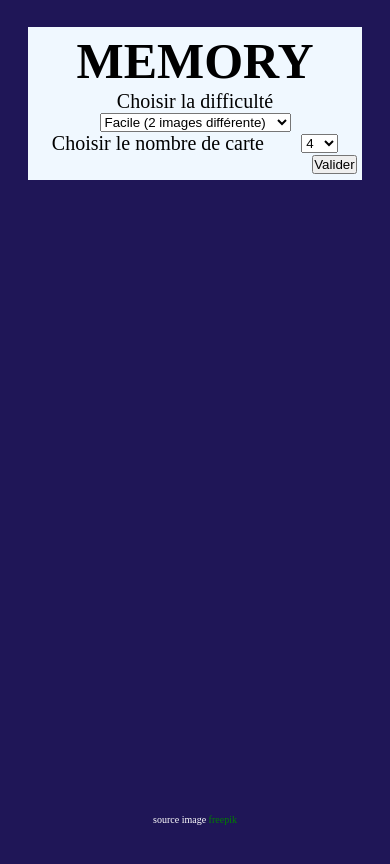
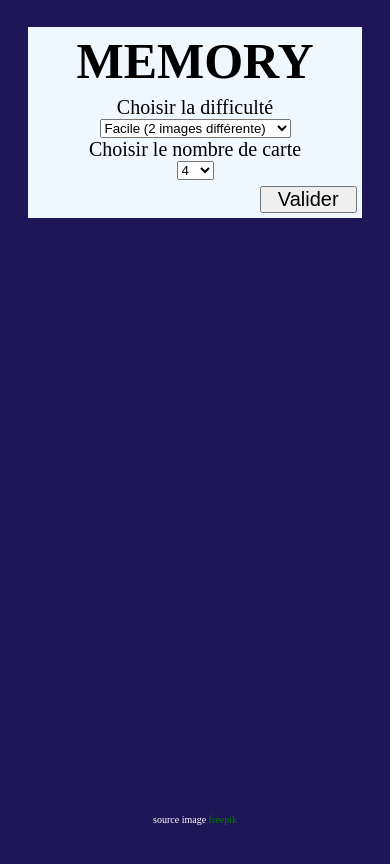
Before and after one commit to dodkirua/evalMemory, a plain HTML site: page index.html in a window 390 px wide. Drawn offline with nearby package versions, Linux system fonts and the light colour scheme.

Commit message:
modif responsive

```diff
--- a/css/style.css
+++ b/css/style.css
@@ -58,16 +58,21 @@ footer a{
 #start, #end {
     height: 20%;
     padding: 0.5rem;
+    justify-content: space-between;
 }
 
 #divSize,#divDifficulty {
     width: 50%;
-    justify-content: space-around;
-
+    justify-content: space-between;
 }
 
 #valid {
     justify-content: flex-end;
+}
+
+button{
+    width: 10%;
+    font-size: 2rem;
 }
 
 .card {
@@ -86,12 +91,23 @@ footer a{
     height: 100%;
 }
 
-#end {
-    justify-content: space-between;
-}
 
 #endText, #start{
     font-size: 2rem;
+}
+
+@media screen and (max-width: 850px){
+    #start, #divSelect{
+        flex-wrap: nowrap;
+        flex-direction: column;
+        width: 100%;
+    }
+    #divSize,#divDifficulty {
+        width: 100%;
+    }
+    button {
+        width: 20%;
+    }
 }
 
 @media screen and (max-width: 750px){
@@ -103,13 +119,14 @@ footer a{
 }
 
 @media screen and (max-width: 500px){
-    #start, #divSelect{
+    #divSize,#divDifficulty {
         flex-wrap: nowrap;
         flex-direction: column;
-        width: 100%;
     }
-    #divSize,#divDifficulty {
-        width: 100%;
+    button {
+        width: 30%;
     }
-
+    #start, #end {
+        height: 25%;
+    }
 }
```
